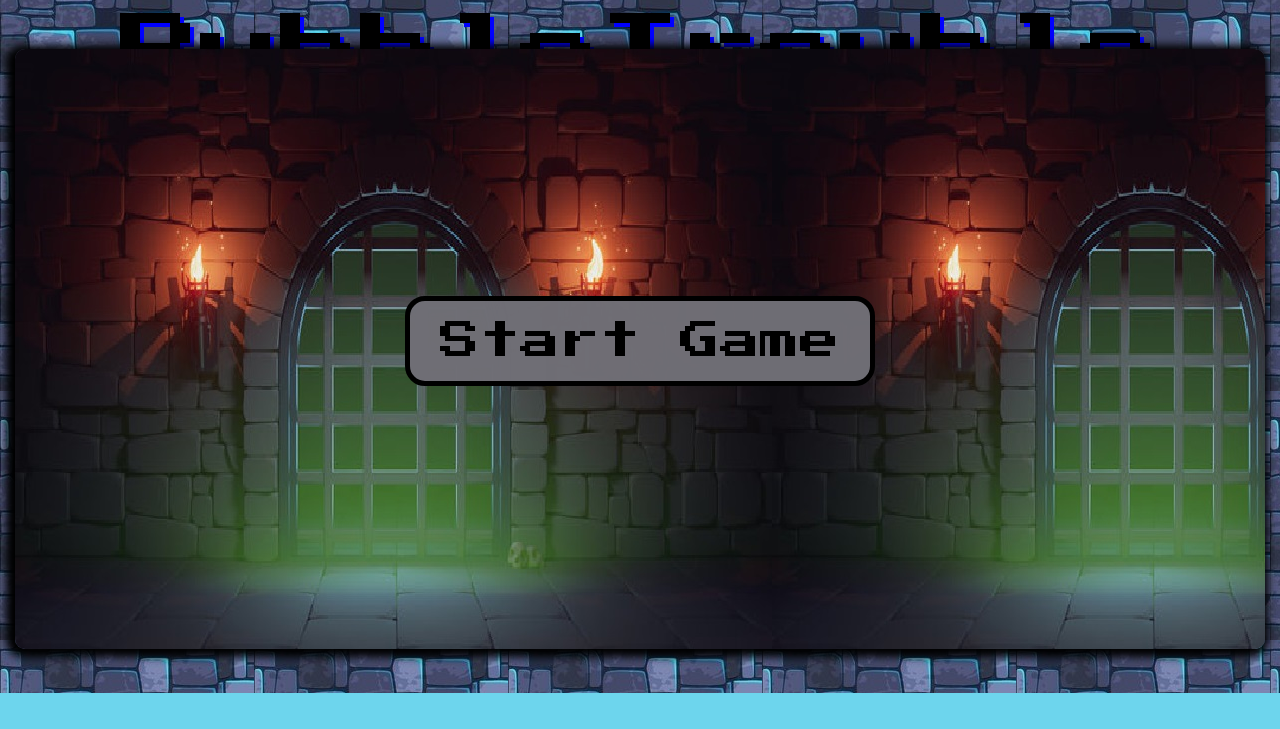
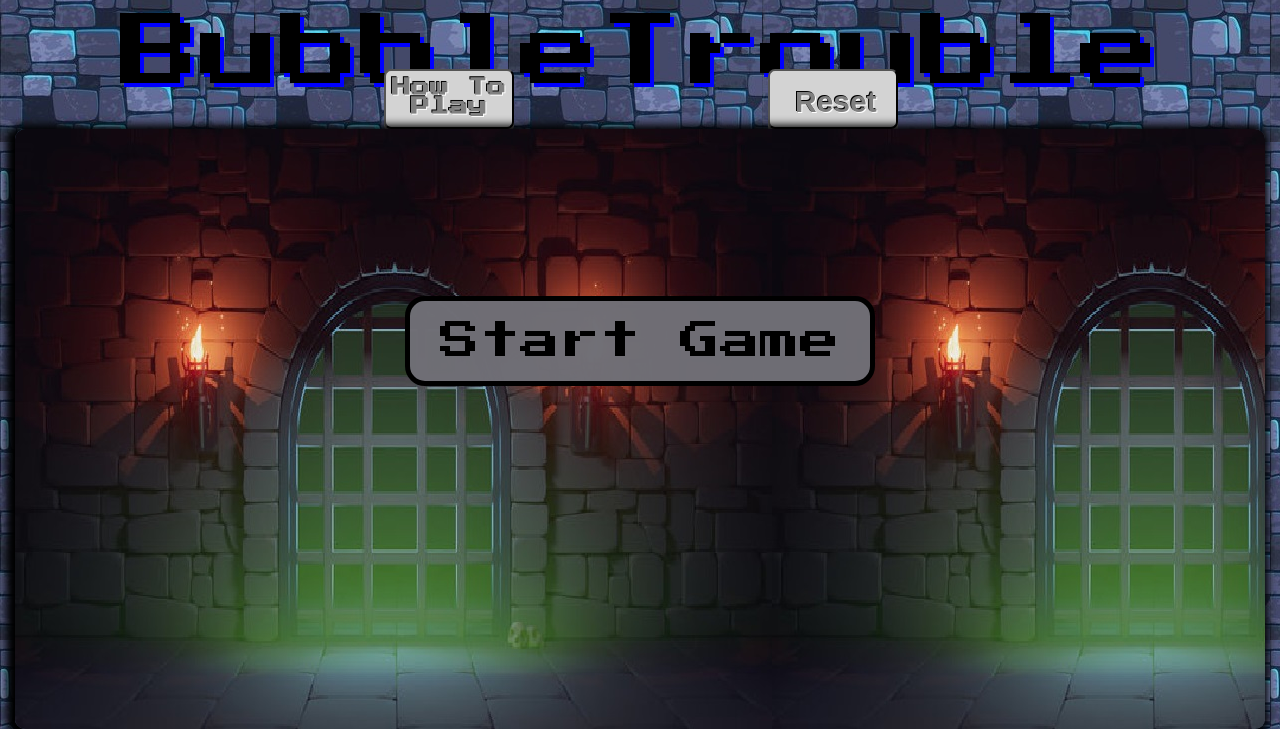
Before and after one commit to waj919/javascript_project, a website built with webpack: page index.html in a window 1280 px wide. Shown: the part 107-836 px from the top of the page. Before the commit the page ends 800 px from the top, so only its background shows below. Built offline with nearby package versions, Linux system fonts and the light colour scheme; a web font is replaced by a local one.

Commit message:
fixed button spacing

```diff
--- a/src/styles/style.css
+++ b/src/styles/style.css
@@ -1,7 +1,7 @@
 #canvas {
     background: url(../images/wall2.jpg);
     position: absolute;
-    top: 57%;
+    top: 67%;
     left: 50%;
     transform: translate(-50%, -50%);
     box-shadow: -3px 2px 9px 6px black;
@@ -146,7 +146,7 @@ i {
     position: absolute;
     width: 130px;
     height: 60px;
-    top: 20%;
+    top: 22%;
     left: 30%;
     padding-top: 7px;
     font-weight: bold;
```
